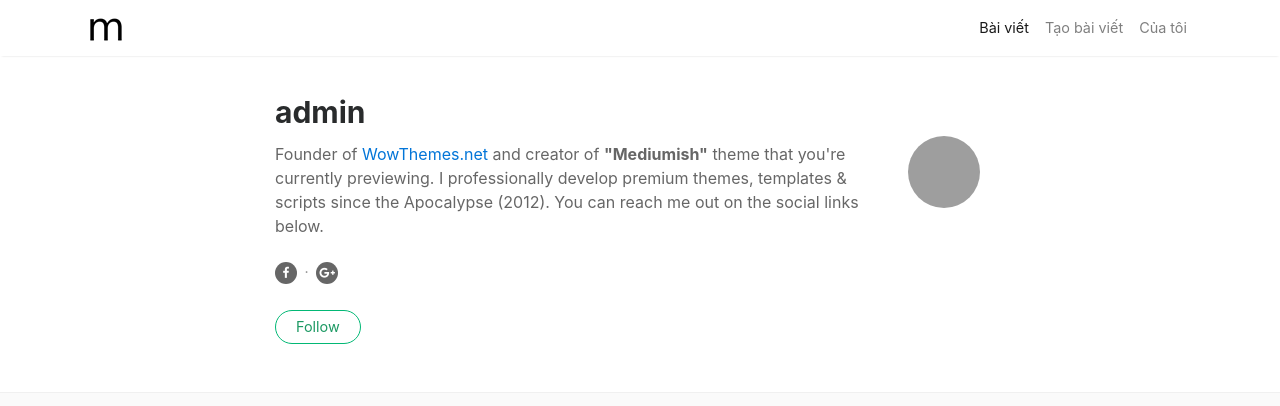
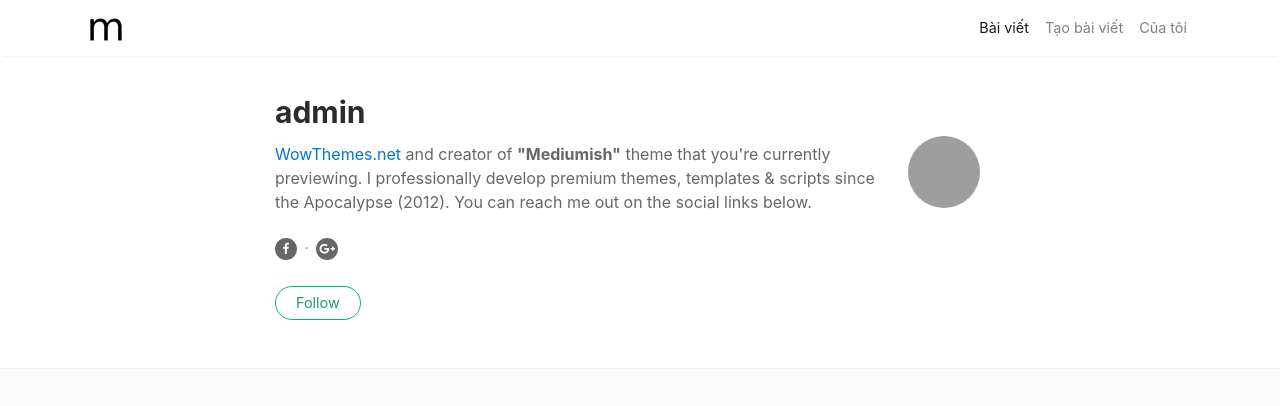
Before and after one commit to truongnq2001/review_food, a Django app: page /author/1 in a window 1280 px wide. Shown: the top 406 px of the page. Run offline with Django 3.2, Linux system fonts and the light colour scheme; data comes from the database, SQL or seed files in the repository; some libraries are stand-ins or nearby versions; grey boxes are pictures that could not be loaded.

Commit message:
change author

```diff
--- a/food-review-master/review/templates/review/author.html
+++ b/food-review-master/review/templates/review/author.html
@@ -12,7 +12,7 @@
                     <div class="row post-top-meta authorpage">
                         <div class="col-md-10 col-xs-12">
                             <h1>{{ singleAuthor.username }}</h1>
-                            <span class="author-description">Founder of <a target="_blank" href="https://www.wowthemes.net">WowThemes.net</a> and creator of <strong>"Mediumish"</strong> theme that you're currently previewing. I professionally develop premium themes, templates & scripts since the Apocalypse (2012). You can reach me out on the social links below.</span>
+                            <span class="author-description"><a target="_blank" href="https://www.wowthemes.net">WowThemes.net</a> and creator of <strong>"Mediumish"</strong> theme that you're currently previewing. I professionally develop premium themes, templates & scripts since the Apocalypse (2012). You can reach me out on the social links below.</span>
                             <div class="sociallinks"><a  target="_blank" href="https://www.facebook.com/wowthemesnet/"><i class="fa fa-facebook"></i></a> <span class="dot"></span> <a target="_blank" href="https://plus.google.com/s/wowthemesnet/top"><i class="fa fa-google-plus"></i></a></div>
                             <a target="_blank" href="https://twitter.com/wowthemesnet" class="btn follow">Follow</a>
                         </div>
```
